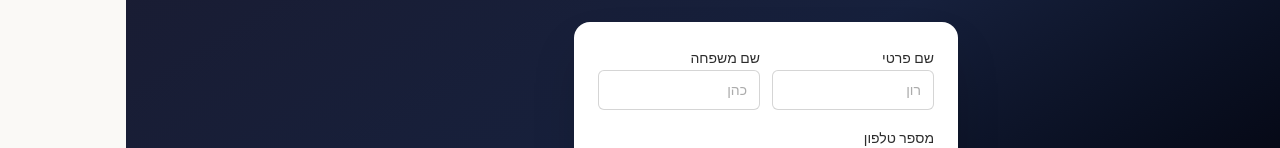
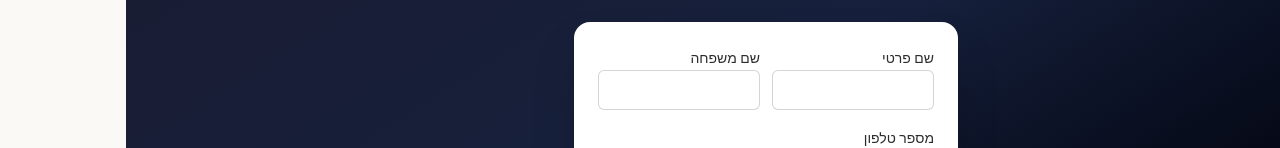
Before and after one commit to perryyaniv/BarberShop, a React (Vite) app in the folder client/: page /login in a window 1280 px wide. Shown: the part 307-455 px from the top of the page. Built offline with nearby package versions, Linux system fonts and the light colour scheme; no server answers.

Commit message:
Remove placeholder text from login name fields
Co-Authored-By: Claude Sonnet 4.6 (1M context) <noreply@anthropic.com>

```diff
--- a/client/src/pages/CustomerLoginPage.jsx
+++ b/client/src/pages/CustomerLoginPage.jsx
@@ -113,7 +113,7 @@ export function CustomerLoginPage() {
                 <Input
                   value={form.firstName}
                   onChange={set('firstName')}
-                  placeholder="רון"
+                  placeholder=""
                   required
                   autoComplete="given-name"
                 />
@@ -123,7 +123,7 @@ export function CustomerLoginPage() {
                 <Input
                   value={form.lastName}
                   onChange={set('lastName')}
-                  placeholder="כהן"
+                  placeholder=""
                   required
                   autoComplete="family-name"
                 />
```
